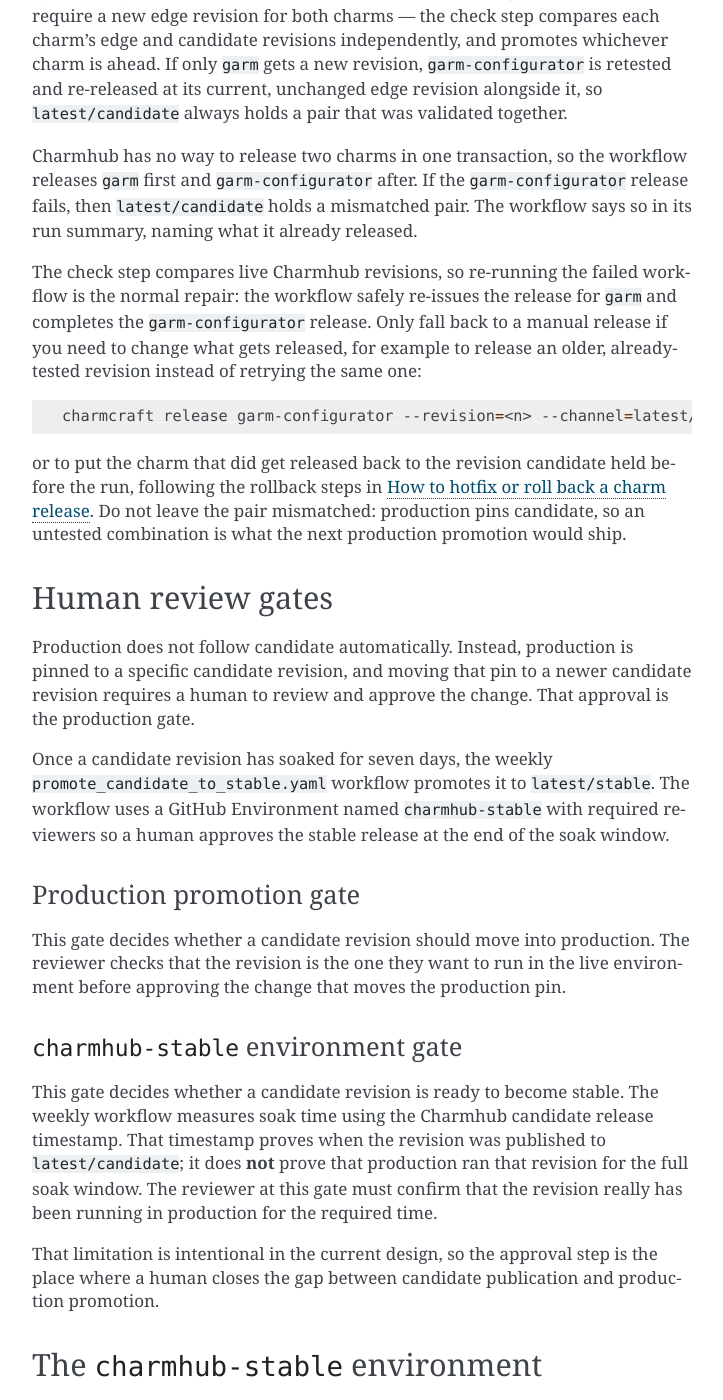
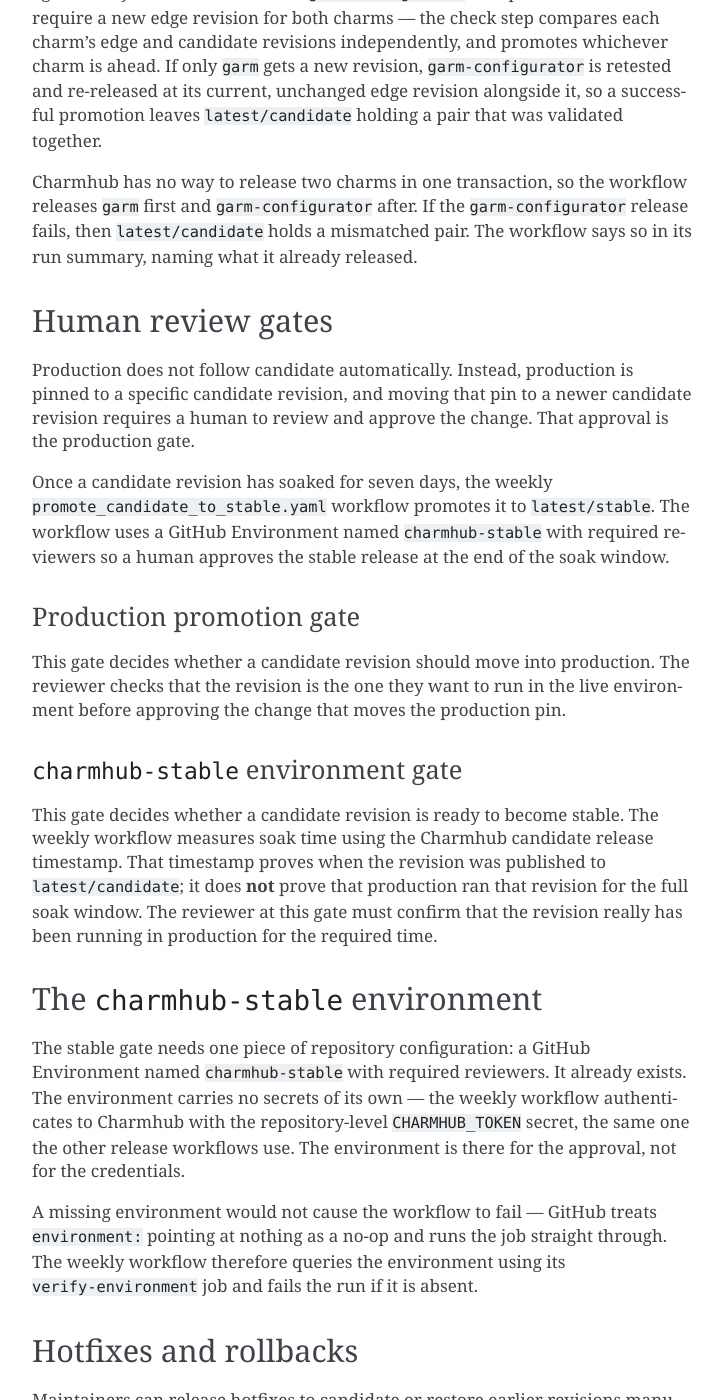
Before and after one commit to canonical/github-runner-operators, a Sphinx documentation site: the page built from docs/explanation/charm-release-and-promotion.md, in a window 1280 px wide and 1400 px high, scrolled down 1804 px. Shown: the whole window, without its empty margins (388-1111 px from the left). Built offline with Sphinx 7.4.7, drawn with Linux system fonts in a browser that asks for light colours; comment, search, counter and statistics services are not loaded; some of the changed text lies outside the part shown.

Commit message:
docs: keep release documentation focused on charm users

````diff
--- a/docs/explanation/charm-release-and-promotion.md
+++ b/docs/explanation/charm-release-and-promotion.md
@@ -11,8 +11,8 @@
 GitHub runner charm releases move through three Charmhub channels:
 `latest/edge`, `latest/candidate`, and `latest/stable`.
 
-The release process is designed to keep the fast path automated while leaving
-the two production decisions with a human reviewer:
+Publication to `latest/edge` and promotion to `latest/candidate` are automated.
+Two decisions require human review:
 
 - whether to take a candidate revision into production, and
 - whether a candidate revision has truly soaked in production long enough to
@@ -50,31 +50,14 @@
 and candidate revisions independently, and promotes whichever charm is ahead.
 If only `garm` gets a new revision, `garm-configurator` is retested and
 re-released at its current, unchanged edge revision alongside it, so
-`latest/candidate` always holds a pair that was validated together.
+a successful promotion leaves `latest/candidate` holding a pair that was
+validated together.
 
 Charmhub has no way to release two charms in one transaction, so the workflow
 releases `garm` first and `garm-configurator` after.
 If the `garm-configurator` release fails, then
 `latest/candidate` holds a mismatched pair. The workflow says so
 in its run summary, naming what it already released.
-
-The check step compares live Charmhub revisions, so re-running
-the failed workflow is the normal repair: the workflow safely
-re-issues the release for `garm` and completes the
-`garm-configurator` release.
-Only fall back to a manual release if you need to change
-what gets released, for example to release an older, already-tested revision
-instead of retrying the same one:
-
-```bash
-charmcraft release garm-configurator --revision=<n> --channel=latest/candidate
-```
-
-or to put the charm that did get released back to the revision candidate held
-before the run, following the rollback steps in
-{ref}`hotfix_and_rollback_charm_releases`. Do not leave the pair mismatched:
-production pins candidate, so an untested combination is what the next
-production promotion would ship.
 
 ## Human review gates
 
@@ -103,10 +86,6 @@
 the full soak window. The reviewer at this gate must confirm that the revision
 really has been running in production for the required time.
 
-That limitation is intentional in the current design, so the approval step is
-the place where a human closes the gap between candidate publication and
-production promotion.
-
 ## The `charmhub-stable` environment
 
 The stable gate needs one piece of repository configuration: a GitHub
@@ -118,13 +97,10 @@
 
 A missing environment would not cause the workflow to fail — GitHub treats
 `environment:` pointing at nothing as a no-op and runs the job straight through.
-The weekly workflow therefore queries the environment using its
+The weekly workflow therefore queries the environment using
 its `verify-environment` job and fails the run if it is absent.
 
 ## Hotfixes and rollbacks
 
-Releasing a hotfix outside the normal edge-to-candidate pipeline, and manually
-rolling a release back, are both covered in a separate how-to guide:
-{ref}`hotfix_and_rollback_charm_releases`. Both paths still go through the
-production gate described above; only the candidate release step is done by
-hand.
+Maintainers can release hotfixes to candidate or restore earlier revisions
+manually. Both paths still require approval before production changes.
--- a/docs/how-to/hotfix-and-rollback-charm-releases.md
+++ /dev/null
@@ -1,97 +0,0 @@
-(hotfix_and_rollback_charm_releases)=
-
-# How to hotfix or roll back a charm release
-
-This guide covers two manual paths outside the normal edge-to-candidate-to-stable
-pipeline described in {ref}`release_process`: releasing a hotfix straight to
-`latest/candidate`, and rolling back a release that has already reached
-candidate or production.
-
-## Hotfixes
-
-Building a charm locally does not create a Charmhub revision — `charmcraft
-release` only moves a revision that already exists. So a hotfix is upload, then
-release.
-
-Pack the charm from the fix pull request, then upload it. The upload prints the
-revision number to release:
-
-```bash
-charmcraft upload <charm>.charm
-```
-
-For `garm`, the charm is packaged with an `app-image` OCI resource, and a
-release that does not name a resource revision is rejected. Either reuse the
-resource revision already attached to the revision you are replacing, which
-`charmcraft status garm` reports alongside each release, or upload a new image
-and use the revision that returns:
-
-```bash
-charmcraft upload-resource garm app-image --image=<image-digest>
-```
-
-Then release the charm revision to candidate, passing the resource revision for
-`garm` exactly as the daily workflow does:
-
-```bash
-charmcraft release garm --revision=<n> --channel=latest/candidate \
-  --resource=app-image:<r>
-charmcraft release garm-configurator --revision=<n> --channel=latest/candidate
-```
-
-Release both charms if the fix changes the pair, so candidate does not end up
-holding a combination that was never tested together.
-
-Then take the same revisions to production through the normal production
-promotion process. The hotfix still follows the production gate; only the
-candidate release is done by hand.
-
-For the full set of upload and release options, see the Charmcraft guides on
-[managing revisions](https://documentation.ubuntu.com/charmcraft/en/stable/howto/manage-revisions/)
-and the [`release` command](https://documentation.ubuntu.com/charmcraft/latest/reference/commands/release/).
-
-(rollbacks)=
-
-## Rollbacks
-
-Rollbacks are manual.
-
-First, clear any Juju units in error:
-
-```bash
-juju resolved <application>/<unit>
-```
-
-Then revert the production pin to the earlier revision through the normal
-production promotion process.
-
-The candidate channel is not rolled back automatically. If you need candidate
-to point at an older revision, you must update it separately.
-
-```{warning}
-Before you point `latest/candidate` back at an older revision, disable
-`promote_edge_to_candidate.yaml` first. Otherwise the next daily run sees edge
-ahead of candidate and immediately repromotes the newer revision over your
-rollback.
-```
-
-The rollback sequence therefore becomes:
-
-1. Disable the daily edge-to-candidate workflow.
-2. Roll back the production pin.
-3. Run `juju resolved` on any units in error.
-4. Release the older revisions back to candidate, both charms together:
-
-   ```bash
-   charmcraft release garm --revision=<n> --channel=latest/candidate \
-     --resource=app-image:<r>
-   charmcraft release garm-configurator --revision=<n> --channel=latest/candidate
-   ```
-
-Leave the daily workflow disabled until promoting the current edge revision is
-acceptable. Waiting for the rollback to "settle" does not change what the
-workflow does: it compares revision numbers, and edge is still ahead of the
-revision you rolled candidate back to, so the first successful run after you
-re-enable it promotes that newer revision again. Re-enable it once the fix for
-whatever caused the rollback has reached edge — or once you are content for the
-revision you rolled back from to return to candidate.
--- a/docs/how-to/index.rst
+++ b/docs/how-to/index.rst
@@ -8,5 +8,4 @@
 
    Contribute <contribute>
    Enable log forwarding <enable-log-forwarding>
-   Hotfix or roll back a charm release <hotfix-and-rollback-charm-releases>
    Retrieve GARM admin credentials <retrieve-garm-credentials>
````
